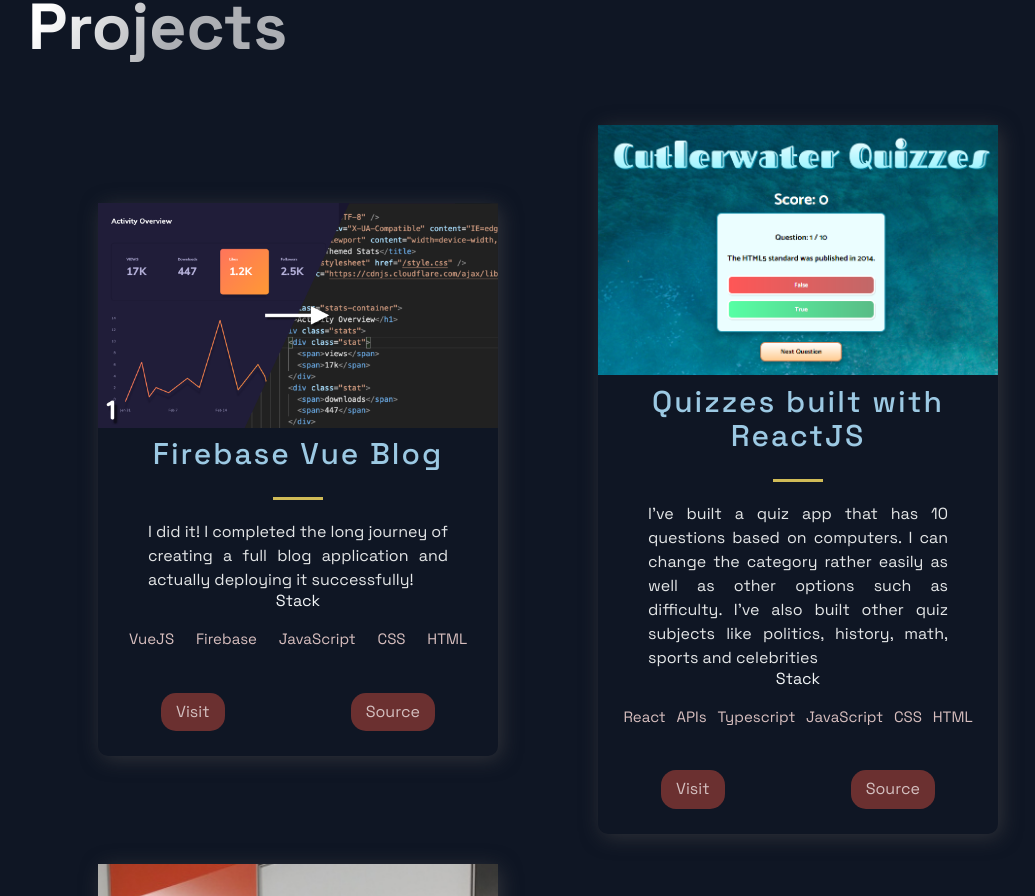
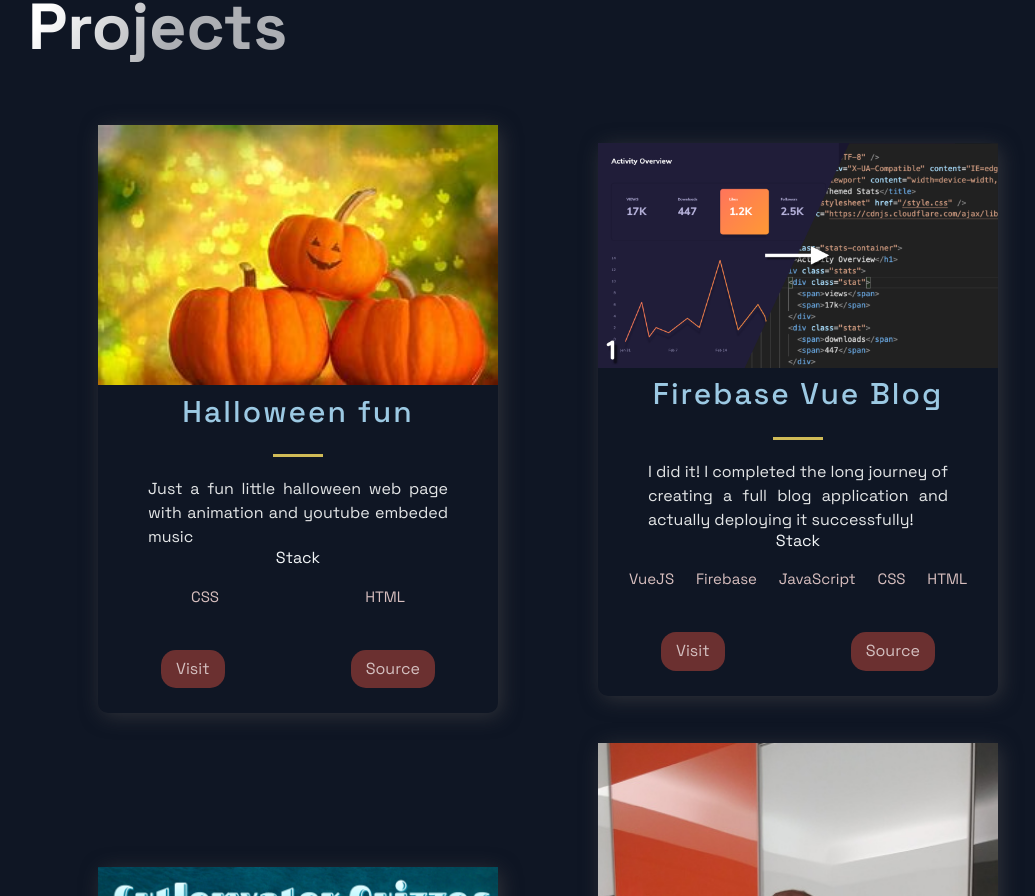
Before and after one commit to cutlerwater/MyPortfolio, a Next.js app: page / in a window 1280 px wide. Shown: the part 759-1655 px from the top of the page, without its empty margins (92-1127 px from the left). Built offline with nearby package versions, Linux system fonts and the light colour scheme.

Commit message:
Add files via upload

```diff
--- a/src/constants/constants.js
+++ b/src/constants/constants.js
@@ -1,4 +1,13 @@
 export const projects = [
+  {
+    title: 'Halloween fun',
+    description: "Just a fun little halloween web page with animation and youtube embeded music",
+      image: '/images/pumpkin.jpg',
+      tags: [ 'CSS', 'HTML'],
+    source: 'https://github.com/cutlerwater/Haloweenfun',
+    visit: 'https://fcutlerwater-halloweenfun.netlify.app',
+    id: 0,
+  },
   {
     title: 'Firebase Vue Blog',
     description: "I did it!  I completed the long journey of creating a full blog application and actually deploying it successfully!",
@@ -6,7 +15,7 @@ export const projects = [
       tags: ['VueJS', 'Firebase', 'JavaScript', 'CSS', 'HTML'],
     source: 'https://github.com/cutlerwater/FirebaseBlog',
     visit: 'https://fireblogscutlerwater.web.app/',
-    id: 0,
+    id: 1,
   },
   {
     title: 'Quizzes built with ReactJS',
@@ -15,7 +24,7 @@ export const projects = [
       tags: ['React', 'APIs', 'Typescript', 'JavaScript', 'CSS', 'HTML'],
     source: 'https://github.com/cutlerwater/react-quizapp',
     visit: 'https://cutlerwater-quizzes.netlify.app/',
-    id: 1,
+    id: 2,
   },
   {
     title: '3d Portfolio',
@@ -24,7 +33,7 @@ export const projects = [
       tags: ['Three.JS', 'JavaScript', 'CSS', 'HTML'],
     source: 'https://github.com/cutlerwater/threejsportfolio',
     visit: 'https://cutlerwater-3dprofile.netlify.app/',
-    id: 2,
+    id: 3,
   },
   {
     title: '3d Particles',
@@ -33,7 +42,7 @@ export const projects = [
       tags: ['Three.JS','JavaScript', 'CSS', 'HTML'],
     source: 'https://github.com/cutlerwater/particlesproject',
     visit: 'https://cutlerwater-particlesproject.netlify.app/',
-    id: 3,
+    id: 4,
   },
   {
     title: '3d Rendering of a landscape',
```
